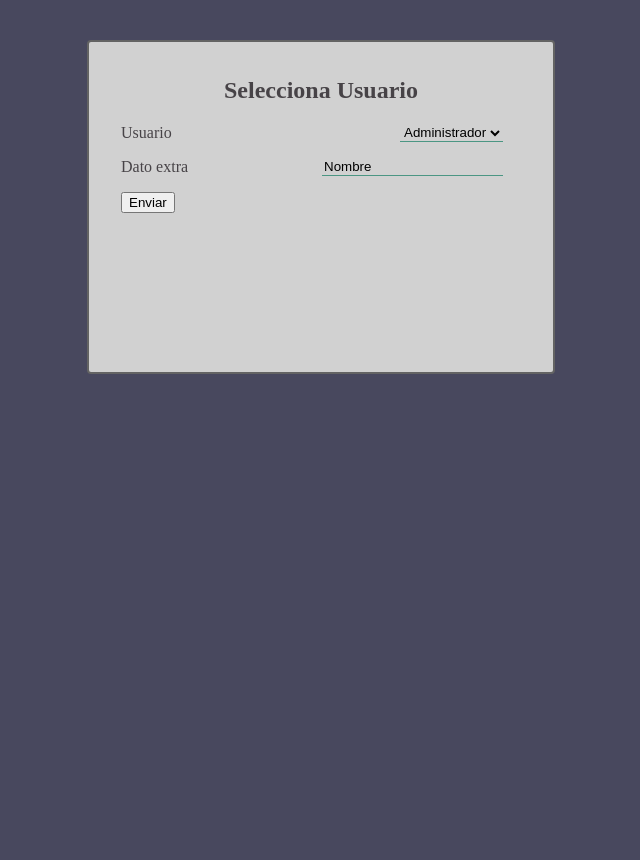
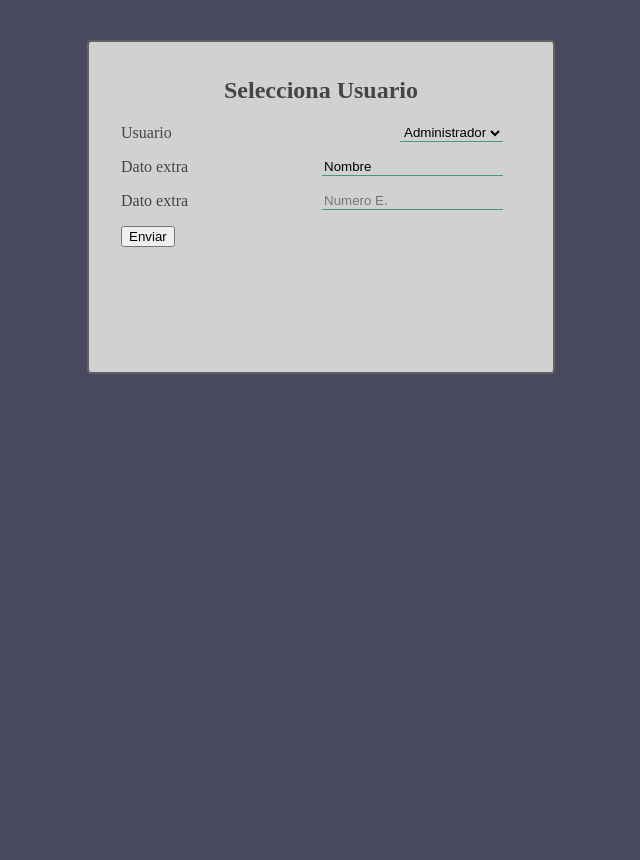
Before and after one commit to pacho01/-FCalendarioPHP, a PHP site: page /adminpanel.php in a window 1280 px wide; the page is wider, and only the part inside the window is pictured. Shown: that part, without its empty margins (349-989 px from the left). Run offline with PHP 8.4, Linux system fonts and the light colour scheme; a user stored in the database is signed in; data comes from the database, SQL or seed files in the repository; some web fonts are replaced.

Commit message:
Arreglos secundarios

```diff
--- a/adminpanel.php
+++ b/adminpanel.php
@@ -47,6 +47,7 @@
 
             ?>
             <p><label for='nombrecito'>Dato extra</label><input class='ficha_bordes' type="text" name="nombrecito" value="Nombre"></p>
+            <p><label for='numero'>Dato extra</label><input class='ficha_bordes' type="text" name="numero" placeholder="Numero E."></p>
             <p><input type="submit" value="Enviar"> </p>
         </div>
     </div>
```
